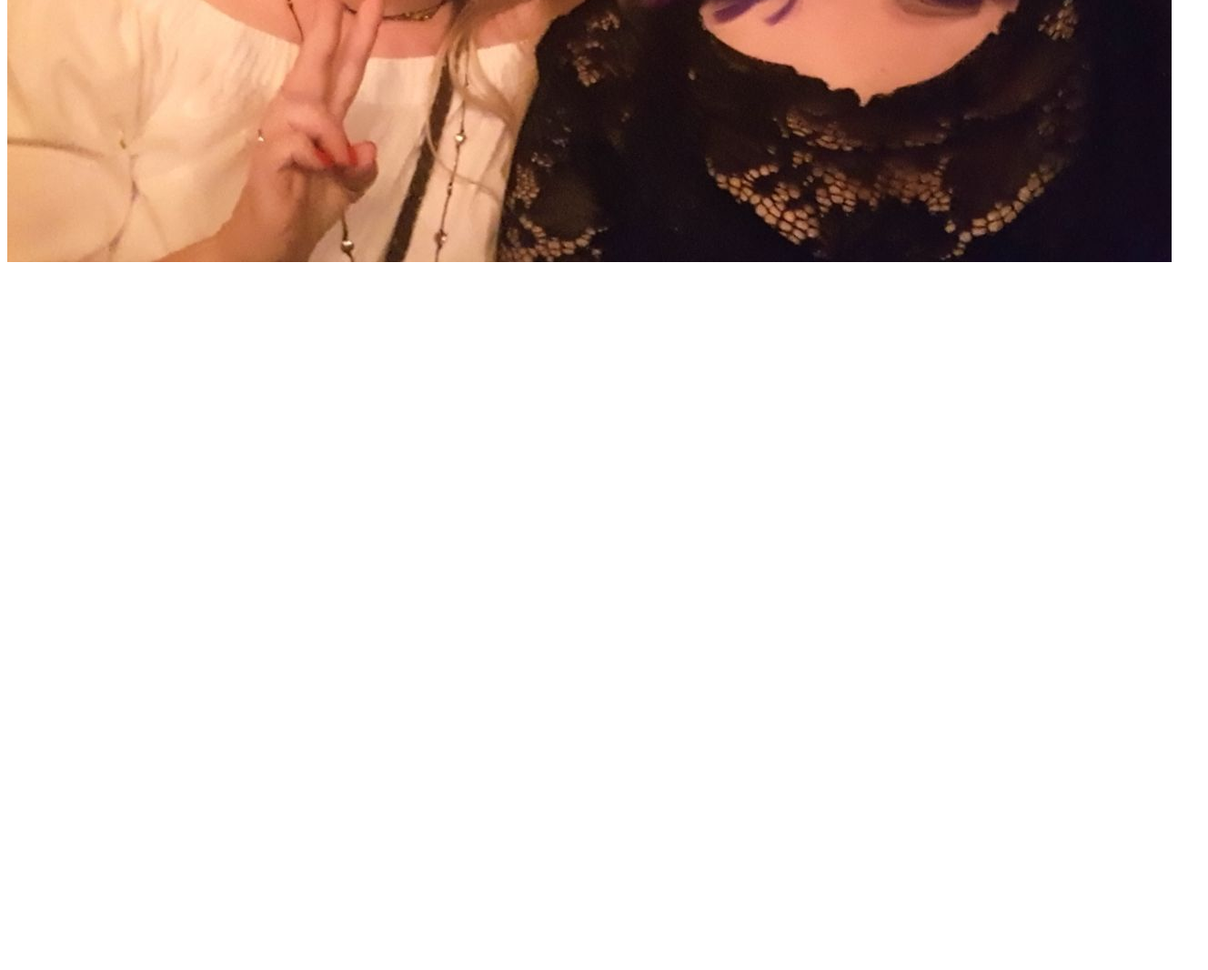
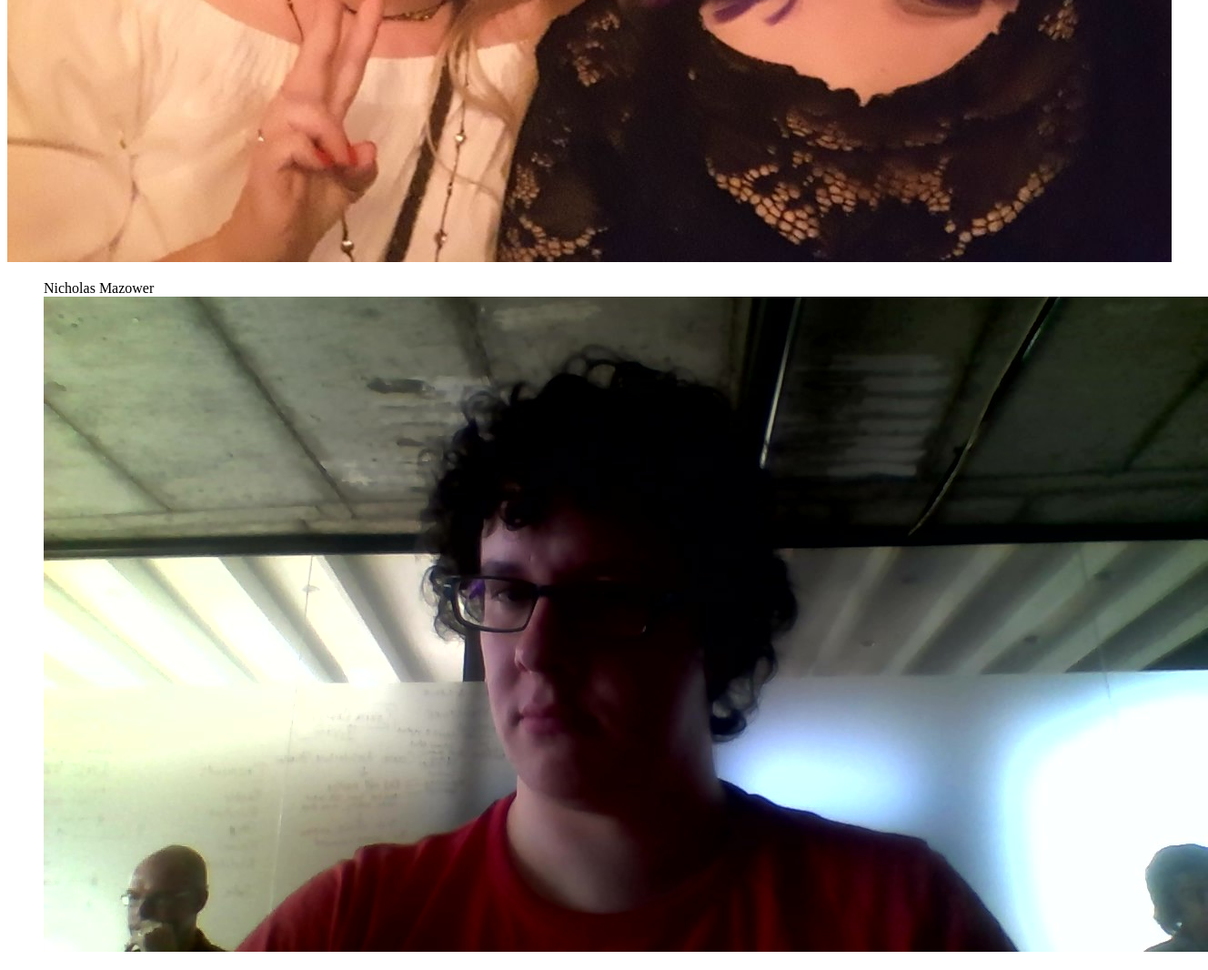
Before and after one commit to CAClarke/git-challenge-1, a plain HTML site: page index.html in a window 1280 px wide. Shown: the part 752-1818 px from the top of the page at 91% size, 1328 px wide, since content can reach past the window. Before the commit the page ends 1052 px from the top, so only its background shows below. Drawn offline with Linux system fonts and the light colour scheme.

Commit message:
added nicholas face

```diff
--- a/index.html
+++ b/index.html
@@ -8,6 +8,10 @@
 
     <h1>Carrie Clarke</h1>
     <img src="images/mish-and-me.jpg" alt="Mish and Carrie">
+    <figure>
+      <figcaption>Nicholas Mazower</figcaption>
+      <img src="images/nicholas.jpg" alt="nicholas">
+    </figure>
 
 
   </body>
```
Also changed, not shown: images/nicholas.jpg (added).
